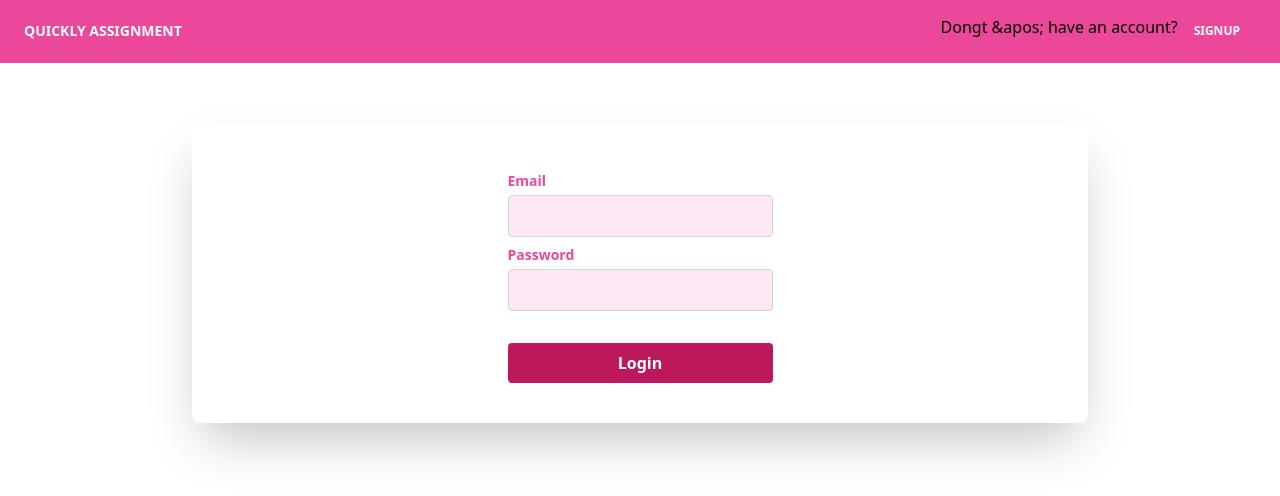
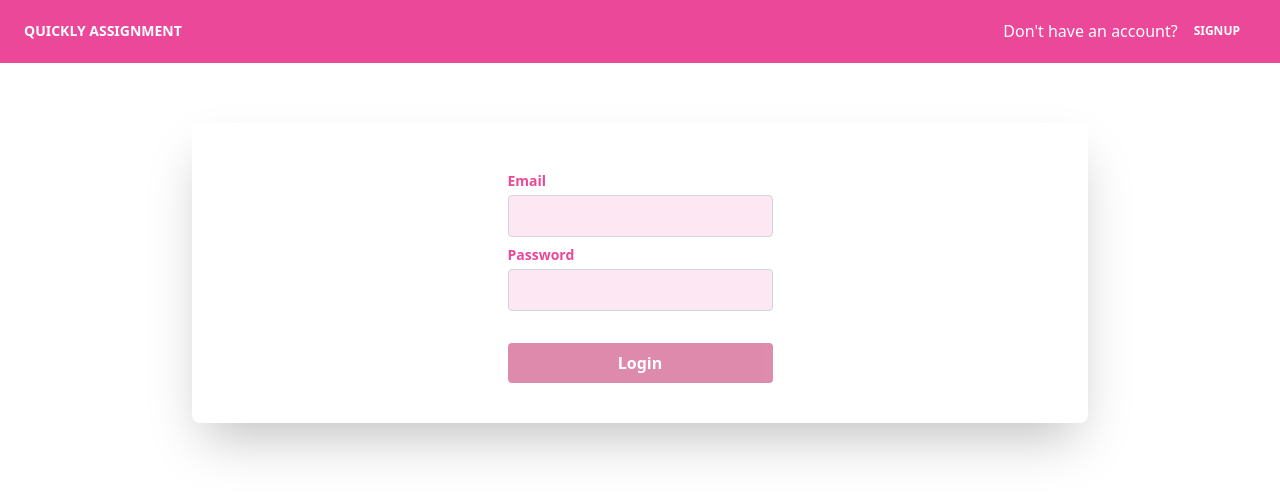
Before and after one commit to intelligentCoding/quickly, a Next.js app: page /login in a window 1280 px wide. Shown: the top 496 px of the page. Built offline with nearby package versions, Linux system fonts and the light colour scheme.

Commit message:
Minor UI improvements

```diff
--- a/src/components/Layout/Header.tsx
+++ b/src/components/Layout/Header.tsx
@@ -55,7 +55,9 @@ export const Header: React.FC<HeaderProps> = ({ page, user }) => {
     if (page === 'signup') {
       return (
         <>
+          <div className='items-center flex text-white'>
             Already have an account? <LoginNavItem />
+          </div>
         </>
       )
     }
@@ -63,7 +65,10 @@ export const Header: React.FC<HeaderProps> = ({ page, user }) => {
     if (page === 'login') {
       return (
         <>
-          {`Dongt &apos; have an account? `}<SignupNavItem />
+          <div className='items-center flex text-white'>
+
+            Don&apos;t  have an account? <SignupNavItem />
+          </div>
         </>
       )
     }
--- a/src/pages/login.tsx
+++ b/src/pages/login.tsx
@@ -10,7 +10,7 @@ const styles = {
   field:
     'bg-pink-100 text-pink-700 focus:outline-none focus:shadow-outline border border-gray-300 rounded py-2 px-4 block w-full appearance-none',
   button:
-    ' bg-pink-700 text-white font-bold py-2 px-4 w-full rounded hover:bg-pink-500',
+  ' bg-pink-700 disabled:opacity-50 text-white font-bold py-2 px-4 w-full rounded hover:bg-pink-500',
   errorMsg: 'text-red-500 text-sm',
 }
 interface LoginPageProps {
```
Lines whose indentation alone changed are shown as unchanged.
